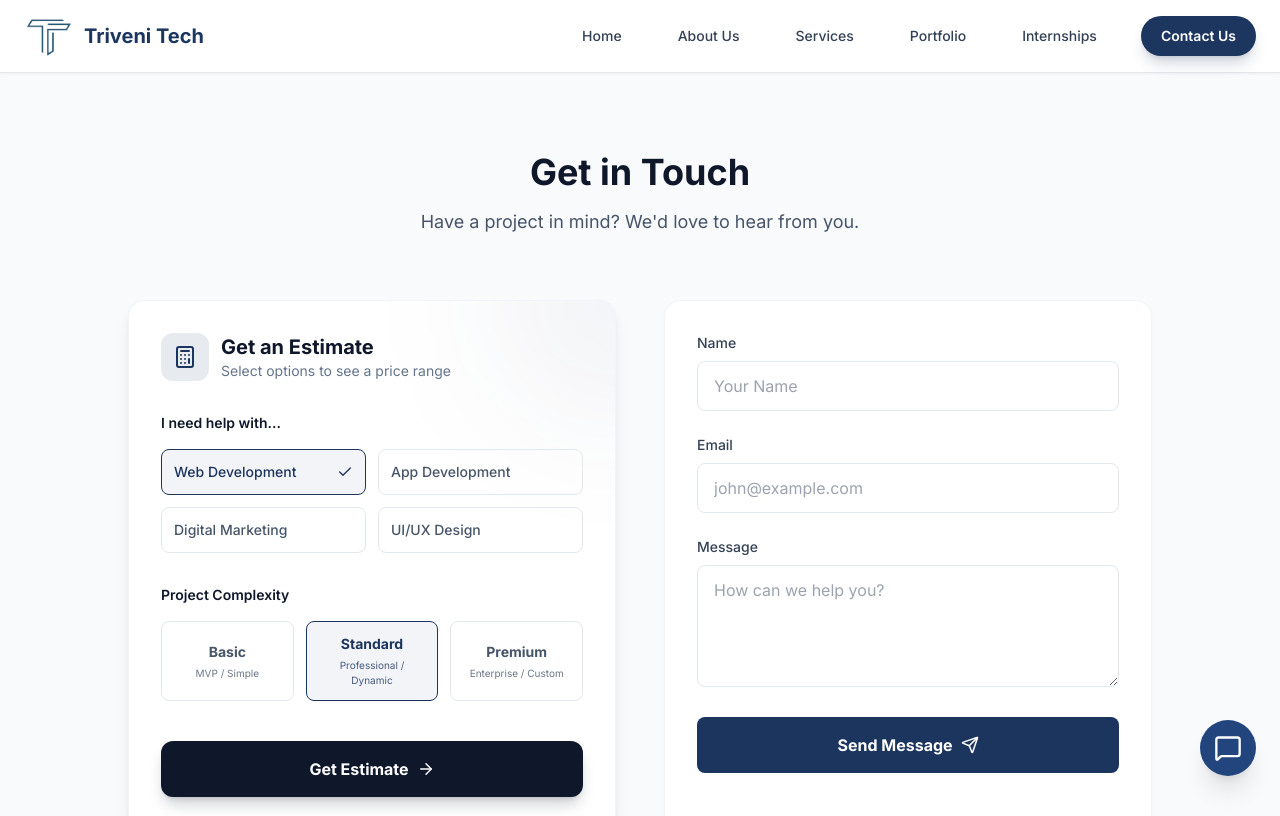
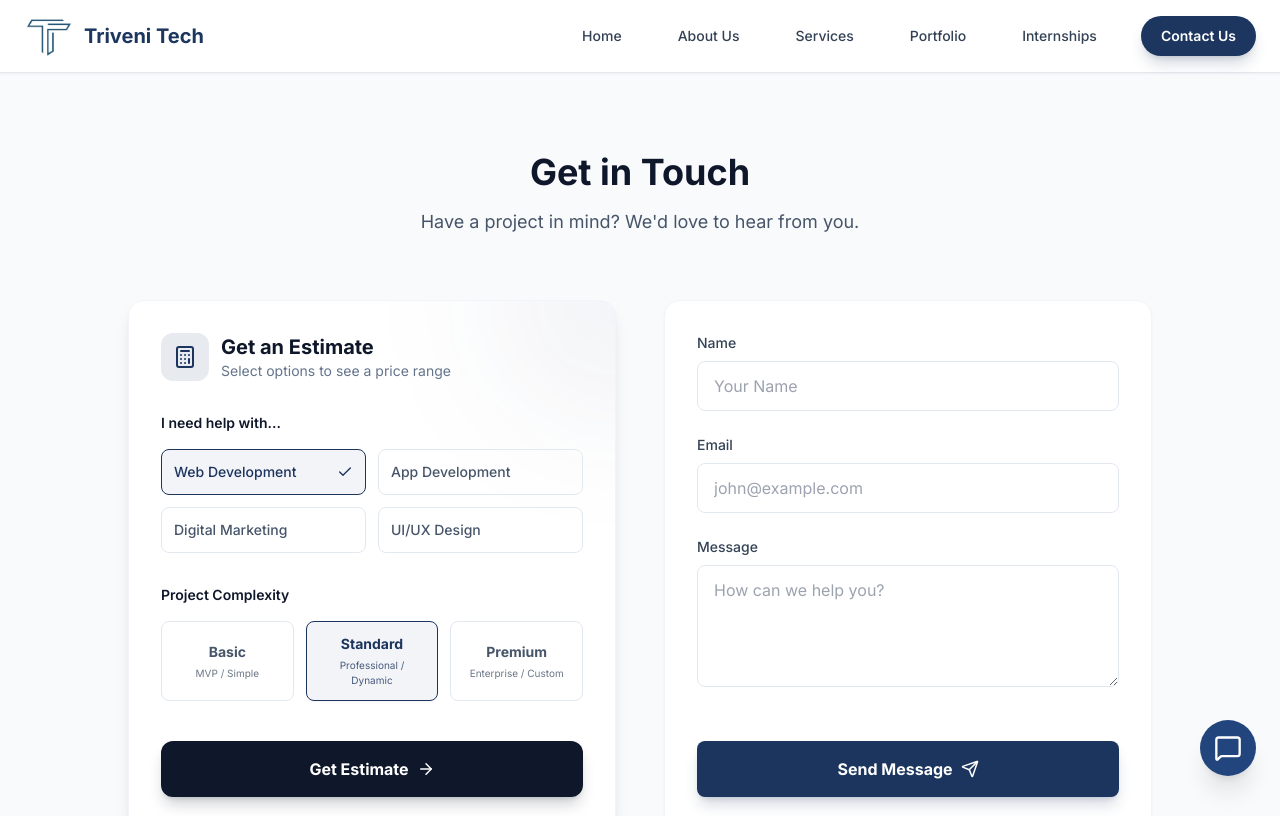
Before and after one commit to AryanJadile/Triveni-Tech, a Next.js app: page /contact in a window 1280 px wide. Shown: the top 816 px of the page. Built offline with nearby package versions, Linux system fonts and the light colour scheme.

Commit message:
updated contact

```diff
--- a/src/app/contact/page.tsx
+++ b/src/app/contact/page.tsx
@@ -52,13 +52,13 @@ export default function ContactPage() {
 
                 <div className="grid grid-cols-1 lg:grid-cols-2 gap-12 max-w-5xl mx-auto">
                     {/* Quote Calculator */}
-                    <div className="space-y-8">
+                    <div className="h-full">
                         <QuoteCalculator />
                     </div>
 
                     {/* Contact Form */}
-                    <div className="bg-white p-8 rounded-2xl shadow-sm border border-slate-100">
-                        <form onSubmit={handleSubmit} className="space-y-6">
+                    <div className="bg-white p-8 pb-28 rounded-2xl shadow-sm border border-slate-100 h-full relative">
+                        <form onSubmit={handleSubmit} className="space-y-6 h-full">
                             <div>
                                 <label className="block text-sm font-medium text-slate-700 mb-2">Name</label>
                                 <input
@@ -79,7 +79,7 @@ export default function ContactPage() {
                                     suppressHydrationWarning
                                 />
                             </div>
-                            <div>
+                            <div className="mb-4">
                                 <label className="block text-sm font-medium text-slate-700 mb-2">Message</label>
                                 <textarea
                                     required
@@ -93,7 +93,7 @@ export default function ContactPage() {
                             <button
                                 type="submit"
                                 disabled={isLoading}
-                                className="w-full py-4 bg-primary text-white font-bold rounded-lg hover:bg-primary/90 transition-all flex items-center justify-center gap-2 disabled:opacity-70 disabled:cursor-not-allowed"
+                                className="absolute bottom-8 left-8 right-8 py-4 bg-primary text-white font-bold rounded-lg hover:bg-primary/90 transition-all flex items-center justify-center gap-2 disabled:opacity-70 disabled:cursor-not-allowed shadow-lg shadow-primary/20"
                             >
                                 {submitted ? "Message Sent!" : isLoading ? "Sending..." : "Send Message"}
                                 {!submitted && !isLoading && <Send size={18} />}
--- a/src/components/contact/QuoteCalculator.tsx
+++ b/src/components/contact/QuoteCalculator.tsx
@@ -64,10 +64,10 @@ export default function QuoteCalculator() {
     };
 
     return (
-        <div className="bg-white p-8 rounded-2xl shadow-lg border border-slate-100 overflow-hidden relative">
+        <div className="bg-white p-8 rounded-2xl shadow-lg border border-slate-100 overflow-hidden relative h-full flex flex-col">
             <div className="absolute top-0 right-0 w-64 h-64 bg-primary/5 rounded-full blur-3xl -translate-y-1/2 translate-x-1/2 pointer-events-none" />
 
-            <div className="relative z-10">
+            <div className="relative z-10 flex flex-col flex-grow">
                 <div className="flex items-center gap-3 mb-8">
                     <div className="w-12 h-12 bg-primary/10 rounded-xl flex items-center justify-center text-primary">
                         <Calculator size={24} />
@@ -147,7 +147,7 @@ export default function QuoteCalculator() {
                         {/* Action Button */}
                         <button
                             onClick={handleGetEstimate}
-                            className="w-full py-4 bg-slate-900 text-white font-bold rounded-xl hover:bg-slate-800 transition-all flex items-center justify-center gap-2 shadow-lg shadow-slate-900/20"
+                            className="w-full py-4 bg-slate-900 text-white font-bold rounded-xl hover:bg-slate-800 transition-all flex items-center justify-center gap-2 shadow-lg shadow-slate-900/20 mt-auto"
                         >
                             Get Estimate <ArrowRight size={18} />
                         </button>
```
